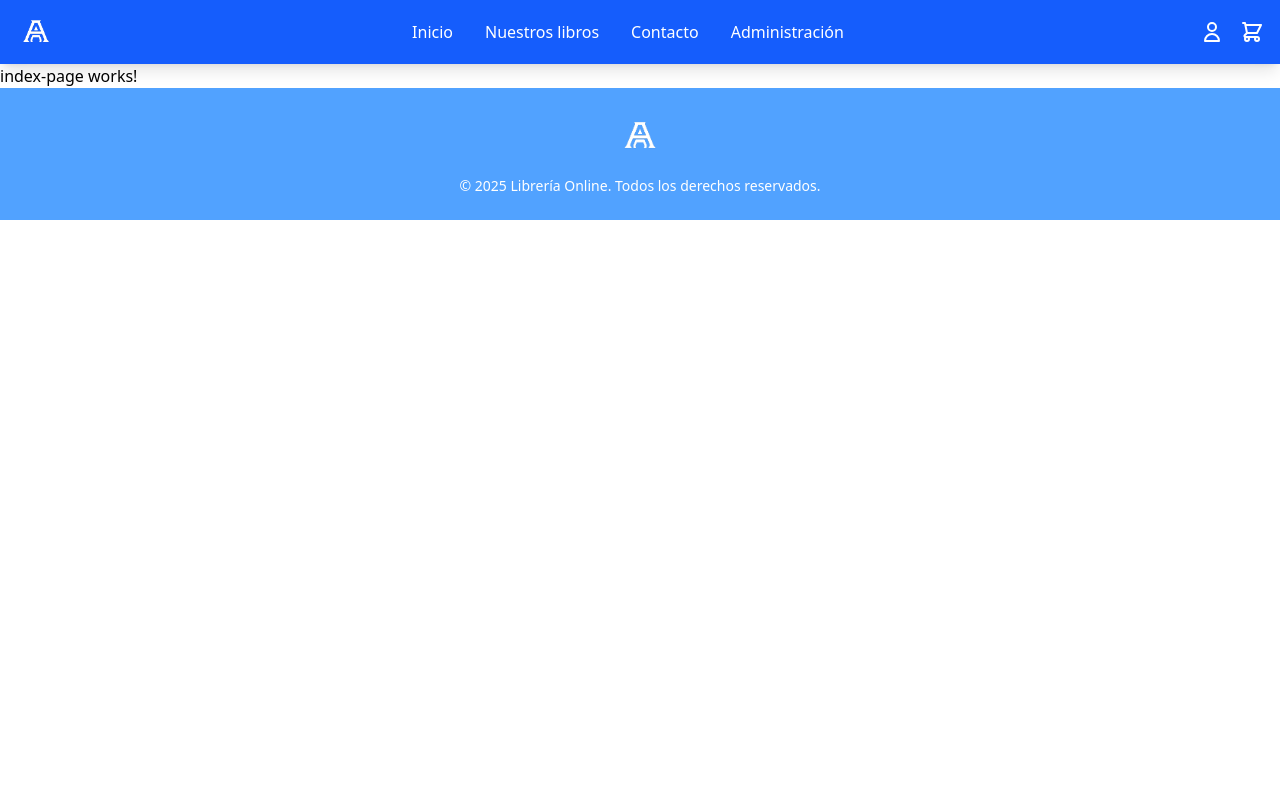
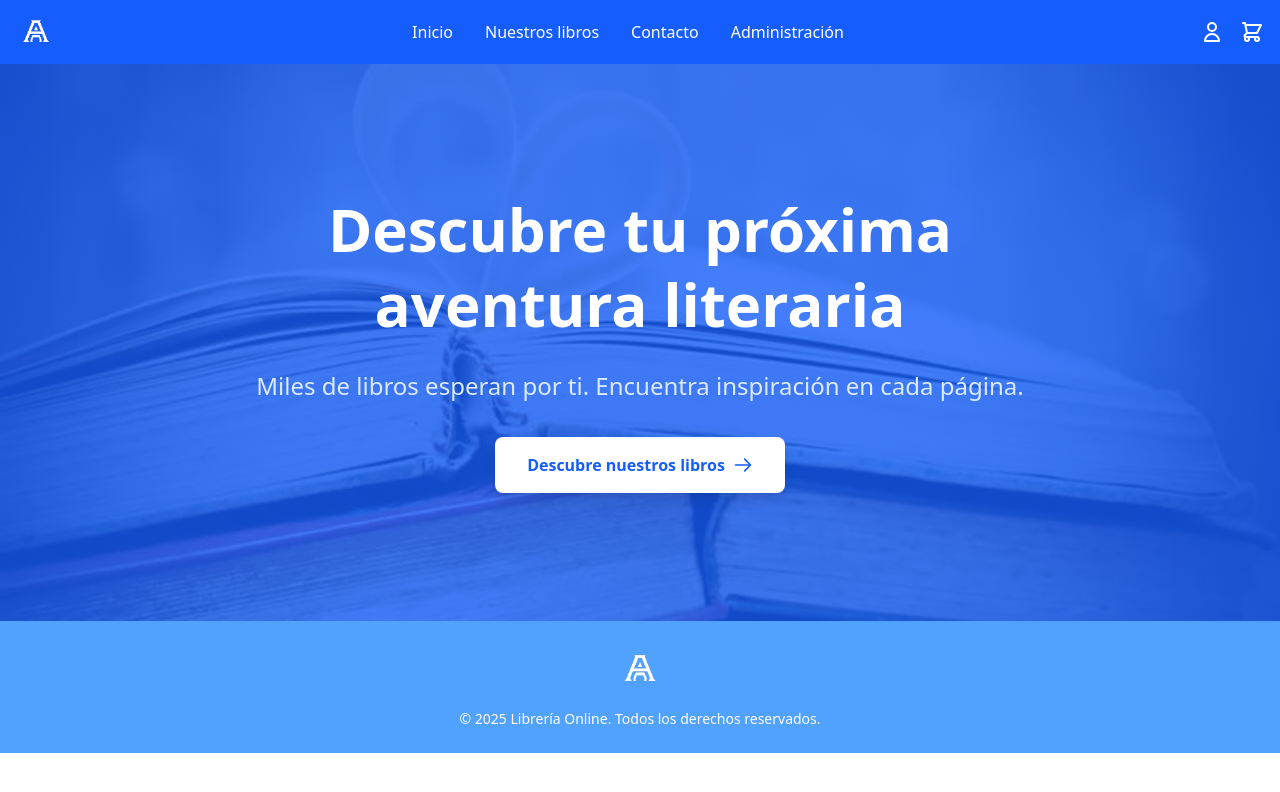
Before and after one commit to AlbertoAndrade10/LibreriaOnlineFullStack, an Angular app in the folder Frontend/: page / in a window 1280 px wide. Shown: the top 792 px of the page. Built offline with nearby package versions, Linux system fonts and the light colour scheme.

Commit message:
CREATE: hero-component

```diff
--- a/Frontend/src/app/app.ts
+++ b/Frontend/src/app/app.ts
@@ -1,11 +1,9 @@
 import { isPlatformBrowser } from '@angular/common';
 import { Component, Inject, OnInit, PLATFORM_ID, signal } from '@angular/core';
 import { RouterOutlet } from '@angular/router';
-import AOS from 'aos';
-import { BaseLayout } from "./components/layouts/base-layout/base-layout";
 @Component({
   selector: 'app-root',
-  imports: [RouterOutlet, BaseLayout],
+  imports: [RouterOutlet],
   templateUrl: './app.html',
   styleUrl: './app.css'
 })
--- /dev/null
+++ b/Frontend/src/app/components/hero/hero.html
@@ -0,0 +1,39 @@
+<section class="relative bg-gradient-to-r from-blue-600 to-purple-700 overflow-hidden">
+    <!-- Imagen de fondo con overlay -->
+    <div class="absolute inset-0">
+        <picture class="w-full h-full">
+            <source media="(max-width: 768px)" srcset="./images/LibreriaOnline.webp">
+            <img src="./images/LibreriaOnline.webp" alt="Libros inspiradores" class="w-full h-full object-cover">
+        </picture>
+        <div class="absolute inset-0 bg-gradient-to-r from-blue-600/80 to-blue-600/80"></div>
+    </div>
+
+    <!-- Contenido del hero -->
+    <div class="relative container mx-auto px-4 py-24 md:py-32">
+        <div class="max-w-3xl mx-auto text-center">
+            <!-- Frase motivadora -->
+            <h1 class="text-4xl md:text-5xl lg:text-6xl font-bold text-white mb-6 leading-tight">
+                Descubre tu próxima aventura literaria
+            </h1>
+
+            <!-- Subtítulo -->
+            <p class="text-xl md:text-2xl text-blue-100 mb-8 leading-relaxed">
+                Miles de libros esperan por ti. Encuentra inspiración en cada página.
+            </p>
+
+            <!-- Botón de llamada a la acción -->
+            <div class="flex flex-col sm:flex-row gap-4 justify-center">
+                <a routerLink="/books"
+                    class="inline-flex items-center justify-center px-8 py-4 bg-white text-blue-600 font-semibold rounded-lg shadow-lg hover:bg-blue-50 hover:shadow-xl transform hover:-translate-y-1 transition-all duration-300 ease-in-out">
+                    <span>Descubre nuestros libros</span>
+                    <svg class="ml-2 h-5 w-5" fill="none" viewBox="0 0 24 24" stroke="currentColor">
+                        <path stroke-linecap="round" stroke-linejoin="round" stroke-width="2"
+                            d="M14 5l7 7m0 0l-7 7m7-7H3" />
+                    </svg>
+                </a>
+            </div>
+        </div>
+    </div>
+
+
+</section>
--- a/Frontend/src/app/pages/index-page/index-page.html
+++ b/Frontend/src/app/pages/index-page/index-page.html
@@ -1 +1,3 @@
-<p>index-page works!</p>
+<div>
+    <app-hero></app-hero>
+</div>
--- a/Frontend/src/app/pages/index-page/index-page.ts
+++ b/Frontend/src/app/pages/index-page/index-page.ts
@@ -1,8 +1,9 @@
 import { Component } from '@angular/core';
+import { Hero } from "../../components/hero/hero";
 
 @Component({
   selector: 'app-index-page',
-  imports: [],
+  imports: [Hero],
   templateUrl: './index-page.html',
   styleUrl: './index-page.css'
 })
```
Also changed, not shown: Frontend/src/app/components/hero/hero.ts (added, +13 -0 lines), Frontend/public/images/LibreriaOnline.webp (added), Frontend/src/app/components/hero/hero.css (added), 1 other file (tests, documents, lock files or other folders).
